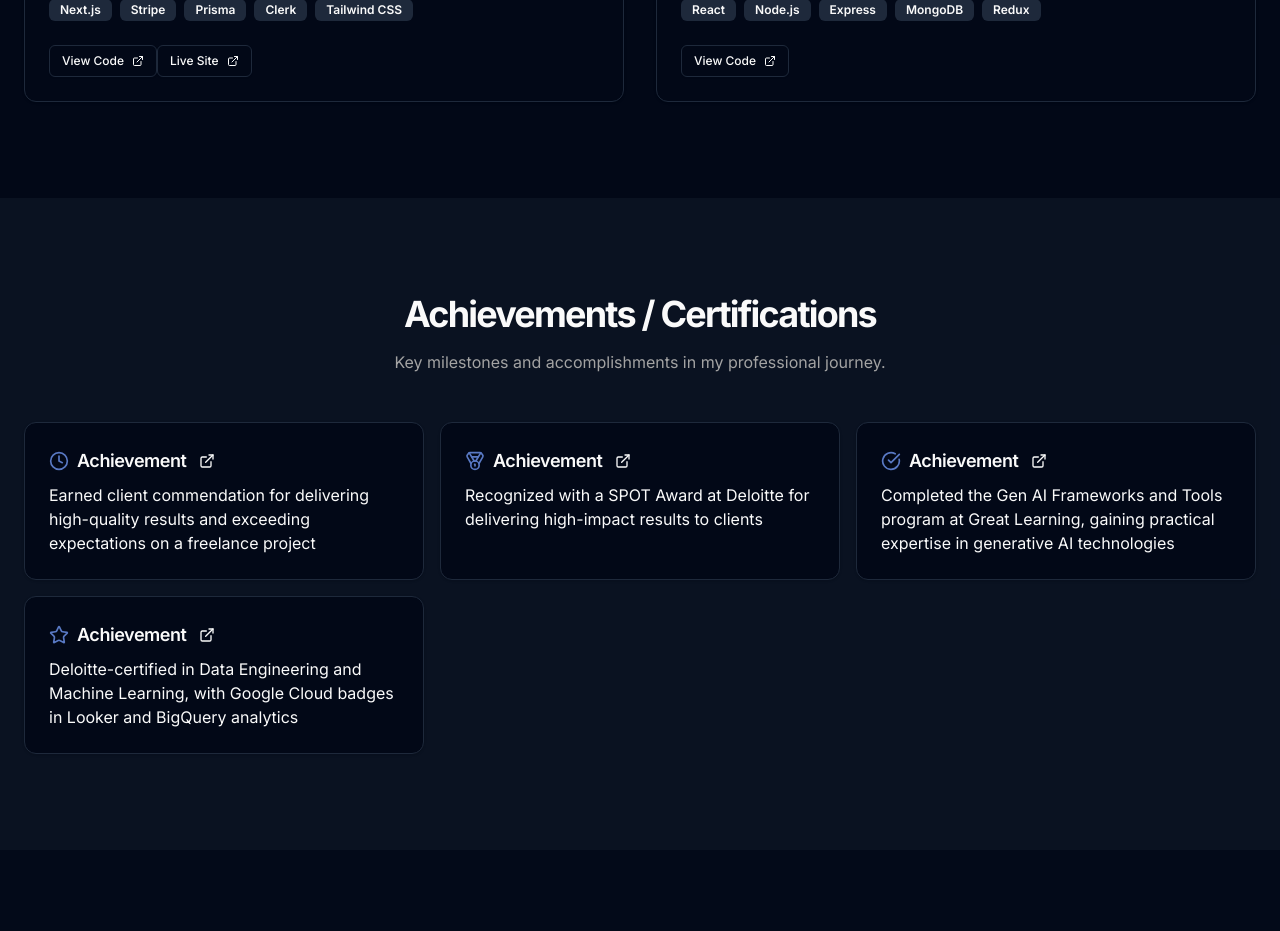
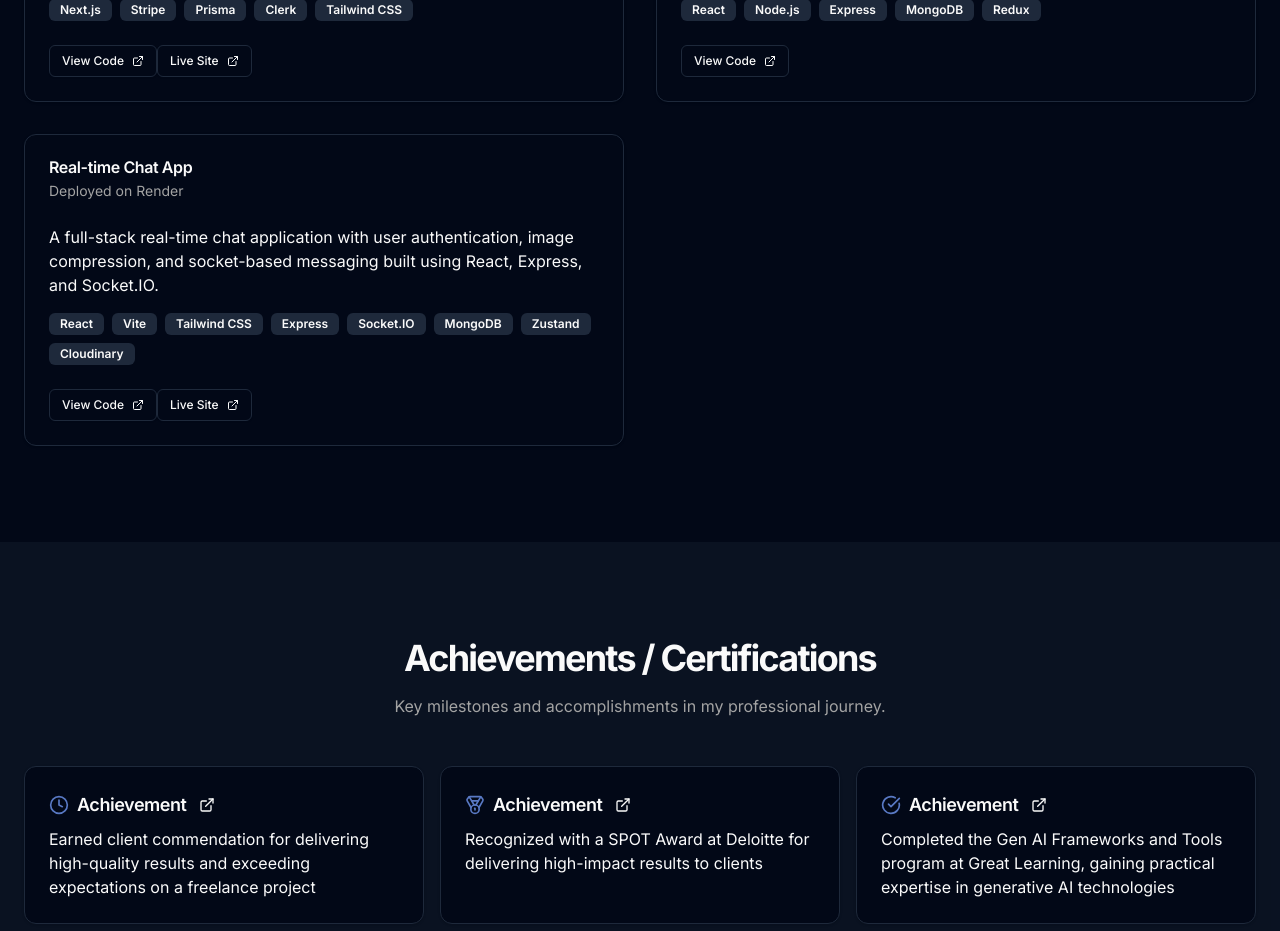
Before and after one commit to Ganesh-Kumar-Alamuri/Portfolio, a React (Vite) app: page / in a window 1280 px wide. Shown: the part 1180-2111 px from the top of the page. Built offline with nearby package versions, Linux system fonts and the light colour scheme.

Commit message:
Added ChatApp to Projects

```diff
--- a/src/components/sections/projects-section.tsx
+++ b/src/components/sections/projects-section.tsx
@@ -60,6 +60,16 @@ const projects: Project[] = [
    //    liveLink: "https://dinder-app-gjpv.onrender.com",
    //    deployment: "Render",
    // },
+   {
+  "id": 4,
+  "title": "Real-time Chat App",
+  "description": "A full-stack real-time chat application with user authentication, image compression, and socket-based messaging built using React, Express, and Socket.IO.",
+  "techStack": ["React", "Vite", "Tailwind CSS", "Express", "Socket.IO", "MongoDB", "Zustand", "Cloudinary"],
+  "link": "https://github.com/Ganesh-Kumar-Alamuri/ChatApp",
+  "liveLink": "https://chatapp-ul8v.onrender.com/",
+  "deployment": "Render"
+}
+
 ];
 
 const ProjectsSection = () => {
```
